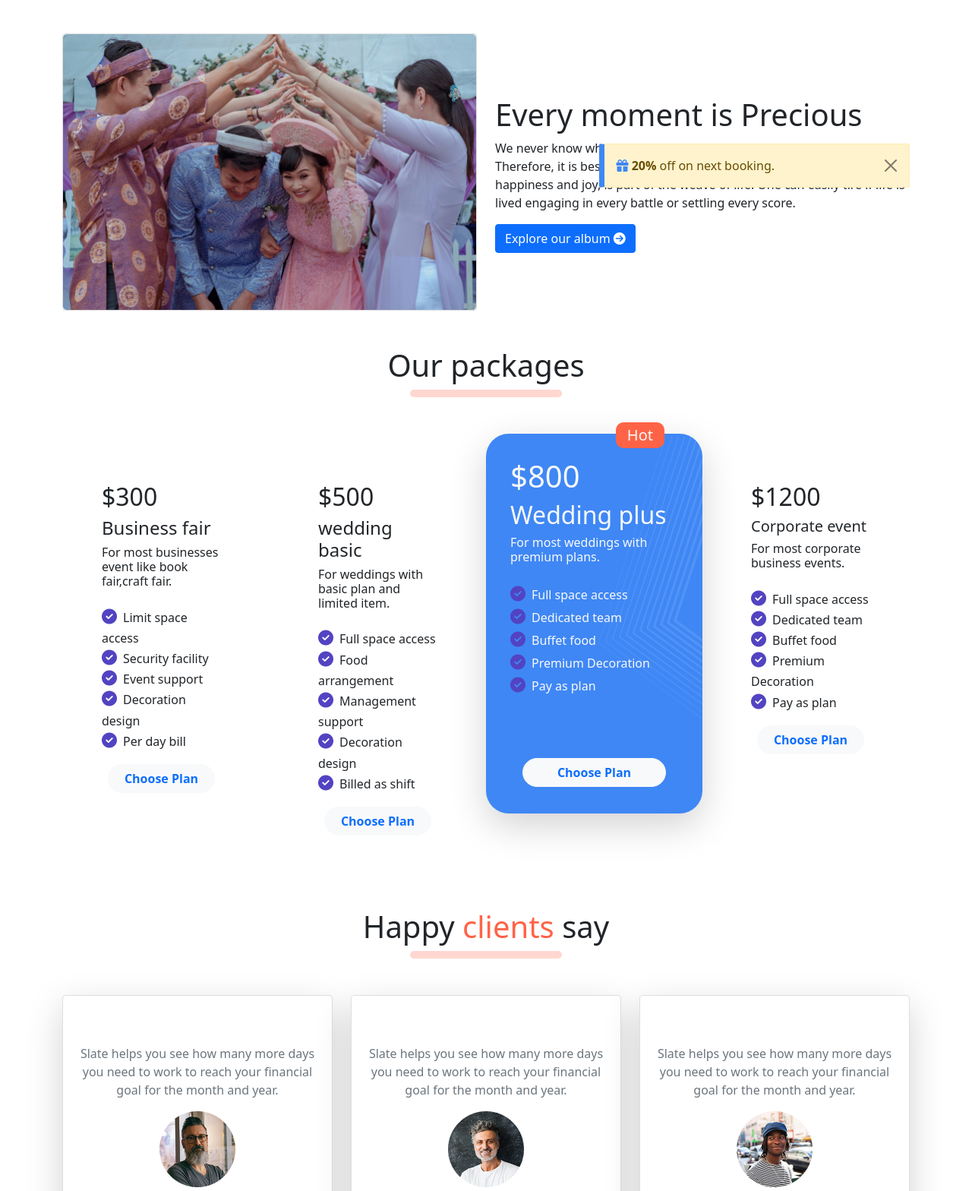
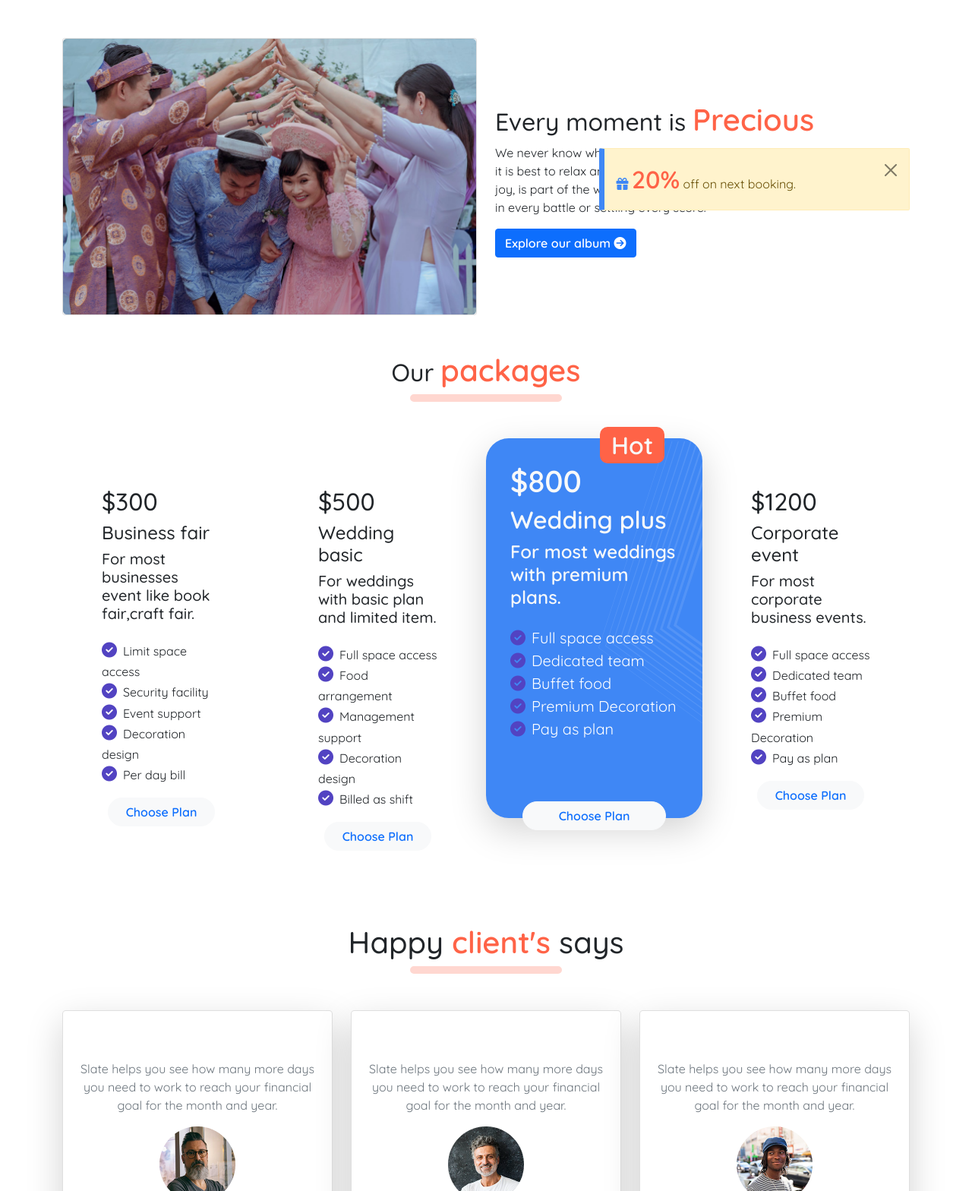
Before and after one commit to jawJawRakhaine/Convention-Center, a plain HTML site: page index.html in a window 1280 px wide. Shown: the part 698-2266 px from the top of the page at 76% size. Drawn offline with nearby package versions, Linux system fonts and the light colour scheme.

Commit message:
google font added and design improve

```diff
--- a/index.html
+++ b/index.html
@@ -12,6 +12,10 @@
       integrity="sha384-EVSTQN3/azprG1Anm3QDgpJLIm9Nao0Yz1ztcQTwFspd3yD65VohhpuuCOmLASjC"
       crossorigin="anonymous"
     />
+    <!-- google fonts -->
+    <link rel="preconnect" href="https://fonts.googleapis.com">
+  <link rel="preconnect" href="https://fonts.gstatic.com" crossorigin>
+  <link href="https://fonts.googleapis.com/css2?family=Inter:wght@400;500;600;700&family=Poppins:wght@200;300;400;500;600&family=Quicksand:wght@300;400;500;600&display=swap" rel="stylesheet">
     <!-- font awesome -->
     <script
       src="https://kit.fontawesome.com/cd557ce07f.js"
@@ -24,10 +28,10 @@
     <!-- navbar -->
     <header>
       <nav
-        class="container-fluid d-flex justify-content-between navbar navbar-expand-lg navbar-light bg-light"
+        class="container-fluid navbar navbar-expand-lg navbar-light bg-light"
       >
         <div class="container-fluid">
-          <a class="navbar-brand" href="index.html">Zara Convention Center</a>
+          <a class="navbar-brand fw-bolder fs-4" href="index.html">Zara Convention Center</a>
           <button
             class="navbar-toggler"
             type="button"
@@ -44,20 +48,20 @@
           <ul class="navbar-nav me-auto mb-2 mb-lg-0">
             <li class="nav-item">
               <a
-                class="nav-link active"
+                class="nav-link fw-bold fs-5 active"
                 aria-current="page"
                 href="index.html"
                 >Home</a
               >
             </li>
             <li class="nav-item">
-              <a class="nav-link" href="#">About</a>
+              <a class="nav-link fw-bold fs-5" href="#">About</a>
             </li>
             <li class="nav-item">
-              <a class="nav-link" href="#">Contact</a>
+              <a class="nav-link fw-bold fs-5" href="#">Contact</a>
             </li>
             <li class="nav-item">
-              <a class="nav-link" href="#">Subscribe</a>
+              <a class="nav-link fw-bold fs-5" href="#">Subscribe</a>
             </li>
           </ul>
         </div>
@@ -96,12 +100,12 @@
             <div class="carousel-item active h-100">
               <img height="" src="images/banner.png" class="img-fluid d-block w-100 h-50" alt="..." />
               <div class="carousel-caption d-none d-md-block">
-                <h5 class="h1">The perfect venue for your next event.</h5>
-                <p>
+                <h5 class="fs-1 fw-bolder">The perfect venue for your next event.</h5>
+                <p class="fs-5">
                   The right venue will set the scene for the entire event and will help influence the attendee experience more than any other factors.
                 </p>
                 <a href="https://getbootstrap.com/" target="_blank" class="btn btn-dark">
-                  <i class="fa fa-address-book text-white" aria-hidden="true"></i> <span class="fw-bold text-uppercase text-white">Book Now</span>
+                  <i class="fa fa-address-book text-white" aria-hidden="true"></i> <span class="fw-bolder text-uppercase text-white">Book Now</span>
                 </a>
               </div>
             </div>
@@ -109,12 +113,12 @@
             <div class="carousel-item">
               <img src="images/banner.png" class="img-fluid d-block w-100 h-50" alt="..." />
               <div class="carousel-caption d-none d-md-block">
-                <h1>World first class auditorium and biggest convention.</h5>
-                <p>
-                  The Zara convention center is the largest convention center in the world with a 554,000 sqm surface area (496,000 indoor and 58,000 outdoor).
+                <h1 class="fs-1 fw-bolder">World first class auditorium and biggest convention.</h5>
+                <p class="fs-5">
+                  The Zara convention center is the largest convention center in the world with a <span class="fw-bolder text-white fs-1">554,000</span> sqm surface area (496,000 indoor and <span class="fw-bolder text-white fs-1">58,000</span> outdoor).
                 </p>
                 <a href="https://getbootstrap.com/" target="_blank" class="btn btn-dark">
-                  <i class="fa fa-address-book text-white" aria-hidden="true"></i> <span class="fw-bold text-uppercase text-white">Book Now</span>
+                  <i class="fa fa-address-book text-white" aria-hidden="true"></i> <span class="fw-bolder text-uppercase text-white">Book Now</span>
                 </a>
               </div>
             </div>
@@ -122,12 +126,12 @@
             <div class="carousel-item">
               <img src="images/banner.png" class="img-fluid d-block w-100 h-50" alt="..." />
               <div class="carousel-caption d-none d-md-block">
-                <h1>We capture your happiness moment in every single second</h1>
-                <p>
+                <h1 class="fs-1 fw-bolder">We capture your happiness moment in every single second</h1>
+                <p class="fs-5">
                   Do not dwell in the past, do not dream of the future, concentrate the mind on the present moment....
                 </p>
                 <a href="https://getbootstrap.com/" target="_blank" class="btn btn-dark">
-                  <i class="fa fa-address-book text-white" aria-hidden="true"></i> <span class="fw-bold text-uppercase text-white">Book Now</span>
+                  <i class="fa fa-address-book text-white" aria-hidden="true"></i> <span class="fw-bolder text-uppercase text-white">Book Now</span>
                 </a>
               </div>
             </div>
@@ -158,7 +162,7 @@
 
     <section>
       <div class="container my-5">
-        <h1 class="text-center text header">We capture your every happy moments</h1>
+        <h2 class="text-center text header">We capture your every <span class="fw-bold fs-1">happy moment's</span></h2>
         <hr>
         <div class="row">
           <div class="col-sm-6 d-flex align-items-center mt-5">
@@ -169,18 +173,18 @@
           <div class="col-sm-6 d-flex align-items-center mt-lg-5">
             <div class="card border-0">
               <div class="card-body offer-parent">
-                <h5 class="card-title h1 mt-2">Every moment is Precious</h5>
+                <h2 class="card-title mt-2">Every moment is <span class="fw-bolder fs-1 ">Precious</span></h2>
                 <p class="card-text">
 
                   We never know what life will give us from moment to moment. Therefore, it is best to relax and just let life flow. Suffering, just like happiness and joy, is part of the weave of life. One can easily tire if life is lived engaging in every battle or settling every score.
                 </p>
-                <a href="#" class="btn btn-primary"
-                  >Explore our album
+                <a href="#" class="btn btn-primary fw-bolder">
+                  Explore our album
                   <i class="fa fa-arrow-circle-right" aria-hidden="true"></i>
                 </a>
               </div>
               <div class="offer w-75 mt-5 mx-auto alert alert-warning alert-dismissible fade show" role="alert">
-                <strong> <i class="fa fa-gift" aria-hidden="true"></i> 20%</strong> off on next booking.
+                <strong> <i class="fa fa-gift" aria-hidden="true"></i> <span class="fw-bolder fs-2">20%</span></strong> off on next booking.
                 <button type="button" class="btn-close" data-bs-dismiss="alert" aria-label="Close"></button>
               </div>
             </div>
@@ -190,23 +194,23 @@
     </section>
     <!-- our packages -->
     <section class="container my-lg-5">
-      <h1 class="text-center">Our packages</h1>
+      <h2 class="text-center">Our <span class="fw-bolder fs-1">packages</span></h2>
       <hr>
       <div class="row mt-lg-5">
         <!-- 1st plan -->
         <div class="col-lg-3 col-md-6 p-5">
           <div class="card-body lh">
-            <h2 class="card-title">$300</h2>
-            <h4>Business fair</h4>
-            <p class="card-text h6">
+            <h2 class="card-title fs-2">$300</h2>
+            <h4 class="fs-4">Business fair</h4>
+            <p class="card-text h5">
             For most businesses event like book fair,craft fair.
             </p>
-            <div class="mt-4">
-                <span><i class="fa fa-check-circle me-2" aria-hidden="true"></i>Limit space access</span> <br>
-                <span><i class="fa fa-check-circle me-2" aria-hidden="true"></i>Security facility</span> <br>
-                <span><i class="fa fa-check-circle me-2" aria-hidden="true"></i>Event support</span> <br>
-                <span><i class="fa fa-check-circle me-2" aria-hidden="true"></i>Decoration design</span> <br>
-                <span><i class="fa fa-check-circle me-2" aria-hidden="true"></i>Per day bill</span>
+            <div class="mt-4 fs-6">
+                <span class="text-dark"><i class="fa fa-check-circle me-2" aria-hidden="true"></i>Limit space access</span> <br>
+                <span class="text-dark"><i class="fa fa-check-circle me-2" aria-hidden="true"></i>Security facility</span> <br>
+                <span class="text-dark"><i class="fa fa-check-circle me-2" aria-hidden="true"></i>Event support</span> <br>
+                <span class="text-dark"><i class="fa fa-check-circle me-2" aria-hidden="true"></i>Decoration design</span> <br>
+                <span class="text-dark"><i class="fa fa-check-circle me-2" aria-hidden="true"></i>Per day bill</span>
             </div>
           </div>
           <div class="d-flex justify-content-center border-0 shadow-0">
@@ -216,15 +220,15 @@
         <!-- 2nd plan -->
         <div class="col-lg-3 col-md-6 p-5">
           <div class="card-body lh">
-            <h2 class="card-title">$500</h5>
-            <h4>wedding basic</h4>
-            <p class="card-text h6">For weddings with basic plan and limited item.</p>
-            <div class="mt-4">
-                <span><i class="fa fa-check-circle me-2" aria-hidden="true"></i>Full space access</span> <br>
-                <span><i class="fa fa-check-circle me-2" aria-hidden="true"></i>Food arrangement</span> <br>
-                <span><i class="fa fa-check-circle me-2" aria-hidden="true"></i>Management support</span> <br>
-                <span><i class="fa fa-check-circle me-2" aria-hidden="true"></i>Decoration design</span> <br>
-                <span><i class="fa fa-check-circle me-2" aria-hidden="true"></i>Billed as shift</span>
+            <h2 class="card-title fs-2">$500</h5>
+            <h4 class="fs-4">Wedding basic</h4>
+            <p class="card-text h5">For weddings with basic plan and limited item.</p>
+            <div class="mt-4 fs-6">
+                <span class="text-dark"><i class="fa fa-check-circle me-2" aria-hidden="true"></i>Full space access</span> <br>
+                <span  class="text-dark"><i class="fa fa-check-circle me-2" aria-hidden="true"></i>Food arrangement</span> <br>
+                <span class="text-dark"><i class="fa fa-check-circle me-2" aria-hidden="true"></i>Management support</span> <br>
+                <span class="text-dark"><i class="fa fa-check-circle me-2" aria-hidden="true"></i>Decoration design</span> <br>
+                <span class="text-dark"><i class="fa fa-check-circle me-2" aria-hidden="true"></i>Billed as shift</span>
             </div>
           </div>
           <div class="d-flex justify-content-center border-0 shadow-0">
@@ -233,19 +237,19 @@
         </div>
         <!-- 3rd plan -->
         <div class="offer-body shadow-lg col-lg-3 col-md-6 mx-sm-auto border-0 p-3 text-light">
-          <h5 class="offer-txt">Hot</h5>
+          <h5 class="offer-txt fw-bolder fs-2">Hot</h5>
           <div class="card-body">
-            <h1 class="card-title h-1">$800</h1>
-            <h2>Wedding plus</h2>
-            <p class="card-text h6">
+            <h1 class="card-title fs-1 fw-bolder">$800</h1>
+            <h2 class="fs-2 fw-bold">Wedding plus</h2>
+            <p class="card-text fs-4 fw-bold">
                 For most weddings with premium plans.
             </p>
-            <div class="mt-4">
-                <span><i class="fa fa-check-circle me-2" aria-hidden="true"></i>Full space access</span> <br>
-                <span><i class="fa fa-check-circle me-2" aria-hidden="true"></i>Dedicated team</span> <br>
-                <span><i class="fa fa-check-circle me-2" aria-hidden="true"></i>Buffet food</span> <br>
-                <span><i class="fa fa-check-circle me-2" aria-hidden="true"></i>Premium Decoration</span> <br>
-                <span><i class="fa fa-check-circle me-2" aria-hidden="true"></i>Pay as plan</span>
+            <div class="mt-4 fs-5">
+                <span class="text-white"><i class="fa fa-check-circle me-2" aria-hidden="true"></i>Full space access</span> <br>
+                <span class="text-white"><i class="fa fa-check-circle me-2" aria-hidden="true"></i>Dedicated team</span> <br>
+                <span class="text-white"><i class="fa fa-check-circle me-2" aria-hidden="true"></i>Buffet food</span> <br>
+                <span class="text-white"><i class="fa fa-check-circle me-2" aria-hidden="true"></i>Premium Decoration</span> <br>
+                <span class="text-white"><i class="fa fa-check-circle me-2" aria-hidden="true"></i>Pay as plan</span>
             </div>
           </div>
           <div class="d-flex mt-3 justify-content-center border-0 shadow-0">
@@ -255,17 +259,17 @@
         <!-- 4th plan -->
         <div class="col-lg-3 col-md-6 p-5">
           <div class="card-body lh">
-            <h2 class="card-title">$1200</h2>
-            <h5>Corporate event</h5>
-            <p class="card-text h6">
+            <h2 class="card-title fs-2">$1200</h2>
+            <h5 class="fs-4">Corporate event</h5>
+            <p class="card-text h5">
                 For most corporate business events.
             </p>
-            <div class="mt-4">
-                <span><i class="fa fa-check-circle me-2" aria-hidden="true"></i>Full space access</span> <br>
-                <span><i class="fa fa-check-circle me-2" aria-hidden="true"></i>Dedicated team</span> <br>
-                <span><i class="fa fa-check-circle me-2" aria-hidden="true"></i>Buffet food</span> <br>
-                <span><i class="fa fa-check-circle me-2" aria-hidden="true"></i>Premium Decoration</span> <br>
-                <span><i class="fa fa-check-circle me-2" aria-hidden="true"></i>Pay as plan</span>
+            <div class="mt-4 fs-6">
+                <span class="text-dark"><i class="fa fa-check-circle me-2" aria-hidden="true"></i>Full space access</span> <br>
+                <span  class="text-dark"><i class="fa fa-check-circle me-2" aria-hidden="true"></i>Dedicated team</span> <br>
+                <span  class="text-dark"><i class="fa fa-check-circle me-2" aria-hidden="true"></i>Buffet food</span> <br>
+                <span  class="text-dark"><i class="fa fa-check-circle me-2" aria-hidden="true"></i>Premium Decoration</span> <br>
+                <span  class="text-dark"><i class="fa fa-check-circle me-2" aria-hidden="true"></i>Pay as plan</span>
             </div>
           </div>
           <div class="d-flex justify-content-center border-0 shadow-0">
@@ -277,7 +281,7 @@
     <!-- testimonials -->
      <section class="container my-5 mt-lg-5 mt-md-5">
       <div class="text-center mb-lg-5 mb-md-5">
-        <h1>Happy <span>clients</span> say</h1>
+        <h1>Happy <span class="fw-bolder">client's</span> says</h1>
         <hr class="mb-3">
       </div>
       <div class="row row-cols-1 row-cols-md-3 g-4">
@@ -372,7 +376,7 @@
     <section class="container my-5">
       <div class="row">
         <div class="col-sm-12 text-center mt-5">
-          <h1>Frequently Asked <span>Questions</span> </h1>
+          <h1>Frequently Asked <span class="fw-bolder">Questions</span> </h1>
           <hr>
         </div>
         <div
@@ -383,7 +387,7 @@
               <div class="accordion-item">
                 <h2 class="accordion-header" id="headingOne">
                   <button
-                    class="accordion-button"
+                    class="accordion-button fw-bold fs-6"
                     type="button"
                     data-bs-toggle="collapse"
                     data-bs-target="#collapseOne"
@@ -411,7 +415,7 @@
               <div class="accordion-item">
                 <h2 class="accordion-header" id="headingTwo">
                   <button
-                    class="accordion-button collapsed"
+                    class="accordion-button fw-bold fs-6 collapsed"
                     type="button"
                     data-bs-toggle="collapse"
                     data-bs-target="#collapseTwo"
@@ -435,7 +439,7 @@
               <div class="accordion-item">
                 <h2 class="accordion-header" id="headingThree">
                   <button
-                    class="accordion-button collapsed"
+                    class="accordion-button fw-bold fs-6 collapsed"
                     type="button"
                     data-bs-toggle="collapse"
                     data-bs-target="#collapseThree"
@@ -460,7 +464,7 @@
               <div class="accordion-item">
                 <h2 class="accordion-header" id="headingFour">
                   <button
-                    class="accordion-button collapsed"
+                    class="accordion-button fw-bold fs-6 collapsed"
                     type="button"
                     data-bs-toggle="collapse"
                     data-bs-target="#collapseFour"
@@ -491,18 +495,18 @@
     </section>
     <!-- find us -->
     <div class="mb-0">
-      <h1 class="mt-5 text-center">Get our <span>location</span> </h1>
+      <h1 class="mt-5 text-center">Get our <span class="fw-bold">location</span> </h1>
       <hr class="mb-5">
       <iframe src="https://www.google.com/maps/embed?pb=!1m18!1m12!1m3!1d3651.0809998381364!2d90.41096791538843!3d23.780129784574772!2m3!1f0!2f0!3f0!3m2!1i1024!2i768!4f13.1!3m3!1m2!1s0x3755c7a12ba30689%3A0x165599d38ab4ab49!2sZaara%20Convention%20Center!5e0!3m2!1sen!2sbd!4v1647150718405!5m2!1sen!2sbd" width="100%" height="450" style="border:0;" allowfullscreen="" loading="lazy"></iframe>
     </div>
     <!-- footer -->
     <footer class="mt-0 container-fluid text-white d-flex justify-content-center align-items-center">
-      <div class="row">
+      <div class="row d-flex align-items-center">
         <div class="col-12 col-md-6 col-lg-8">
-          <p> <i class="fa fa-copyright" aria-hidden="true"></i> 2022 | All Right Reserved | Zara Convention Center </p>
+          <p> <i class="fa fa-copyright" aria-hidden="true"></i> 2022 | All Right Reserved | <span class="fw-bold fs-5">Zara Convention Center</span> </p>
         </div>
         <div class="col-12 col-md-6 col-lg-4">
-          <h2 class="d-flex flex-column">Get the app</h2>
+          <h2 class="">Get the app</h2>
           <a href="https://apps.apple.com/us/app/programming-hero-coding-fun/id1478201849?ls=1" target="_blank"><img src="app-icons/istore.svg" alt=""></a>
           <img class="mt-lg-2" width="135" height="39" src="app-icons/android.png" alt="">
         </div>
--- a/style.css
+++ b/style.css
@@ -1,3 +1,8 @@
+body{
+    font-family: 'Inter', sans-serif;
+    font-family: 'Poppins', sans-serif;
+    font-family: 'Quicksand', sans-serif;
+}
 /* btn */
 .btn:focus, .btn-close:focus{
     outline: none !important;
@@ -53,7 +58,7 @@
     box-shadow: none;
     border-color: rgba(0,0,0,.125);
 }
-h1 span{
+span{
     color: tomato;
 }
 hr{
```
